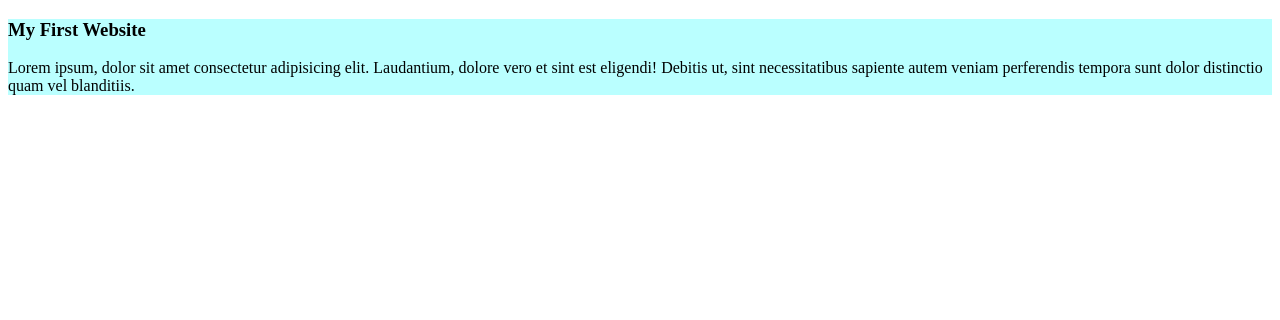
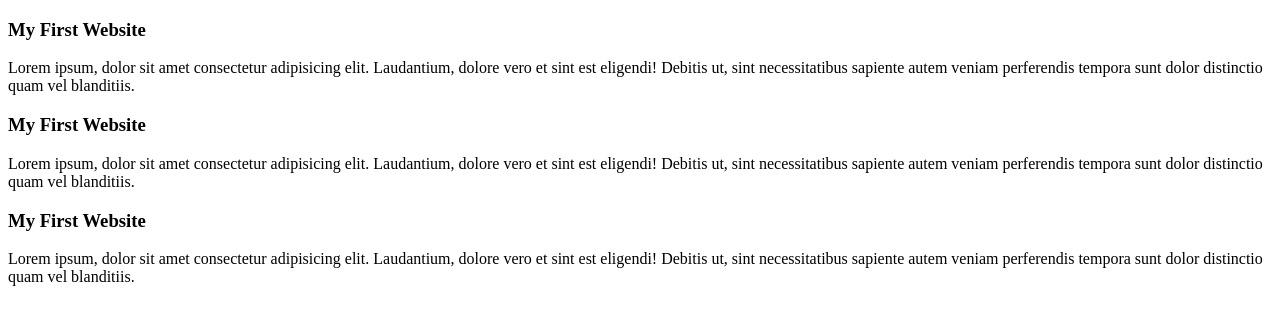
Before and after one commit to Mahbub6T9/my-simple-website, a plain HTML site: page index.html in a window 1280 px wide. Drawn offline with Linux system fonts and the light colour scheme.

Commit message:
added the second and third blog

```diff
--- a/index.html
+++ b/index.html
@@ -5,7 +5,7 @@
     <meta name="viewport" content="width=device-width, initial-scale=1.0">
     <title>Document</title>
 
-    <link rel="stylesheet" href="style/blog.css">
+    <link rel="stylesheet" href="style/">
 </head>
 <body>
     <div>
@@ -13,5 +13,25 @@
         <p>Lorem ipsum, dolor sit amet consectetur adipisicing elit. Laudantium, dolore vero et sint est eligendi! Debitis ut, sint necessitatibus sapiente autem veniam perferendis tempora sunt dolor distinctio quam vel blanditiis.</p>
     </div>
 
+
+
+
+
+    <div>
+        <h3>My First Website</h3>
+        <p>Lorem ipsum, dolor sit amet consectetur adipisicing elit. Laudantium, dolore vero et sint est eligendi! Debitis ut, sint necessitatibus sapiente autem veniam perferendis tempora sunt dolor distinctio quam vel blanditiis.</p>
+    </div>
+
+
+
+
+
+    <div>
+        <h3>My First Website</h3>
+        <p>Lorem ipsum, dolor sit amet consectetur adipisicing elit. Laudantium, dolore vero et sint est eligendi! Debitis ut, sint necessitatibus sapiente autem veniam perferendis tempora sunt dolor distinctio quam vel blanditiis.</p>
+    </div>
+
+
+
 </body>
 </html>
```
